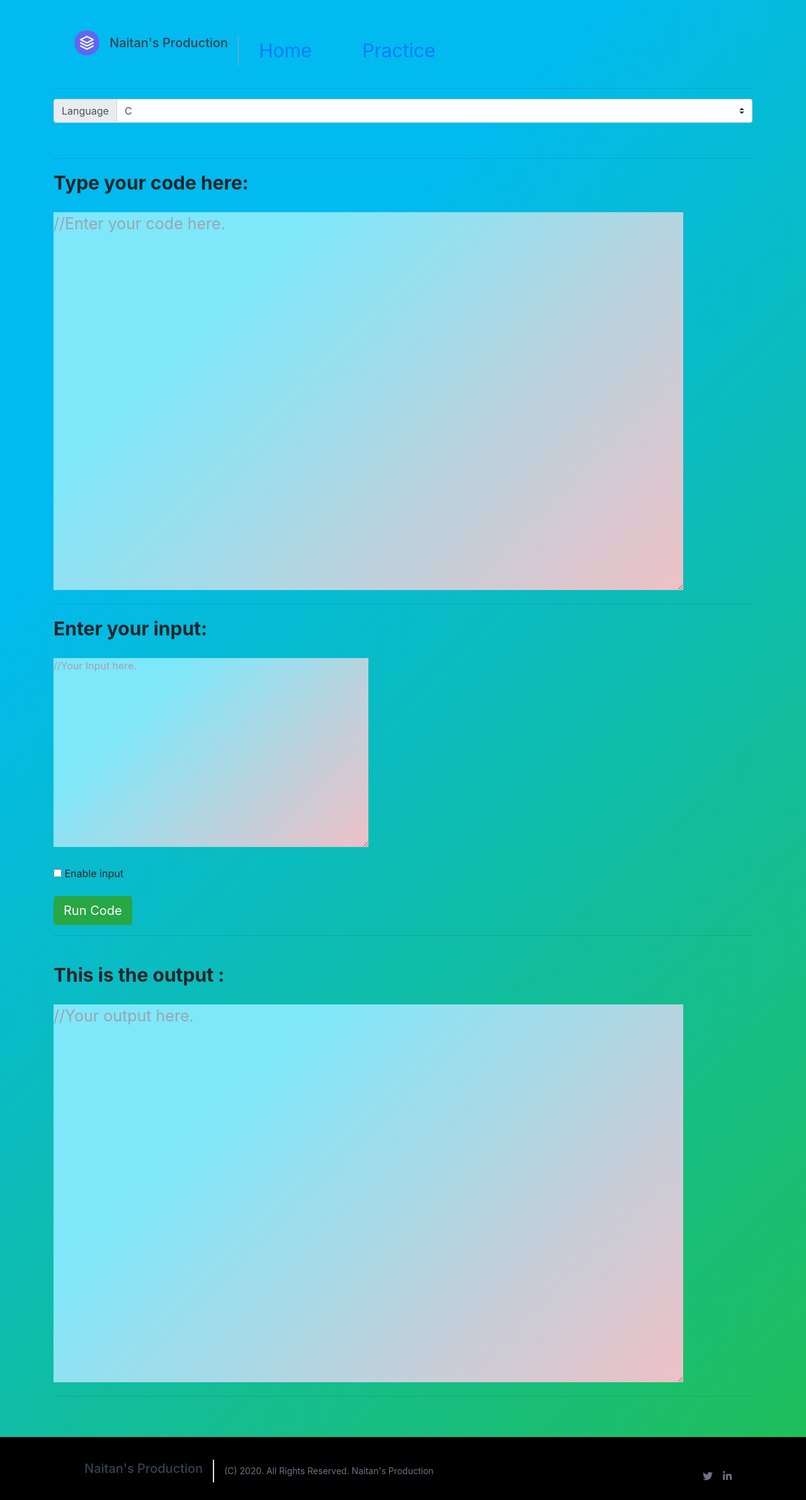
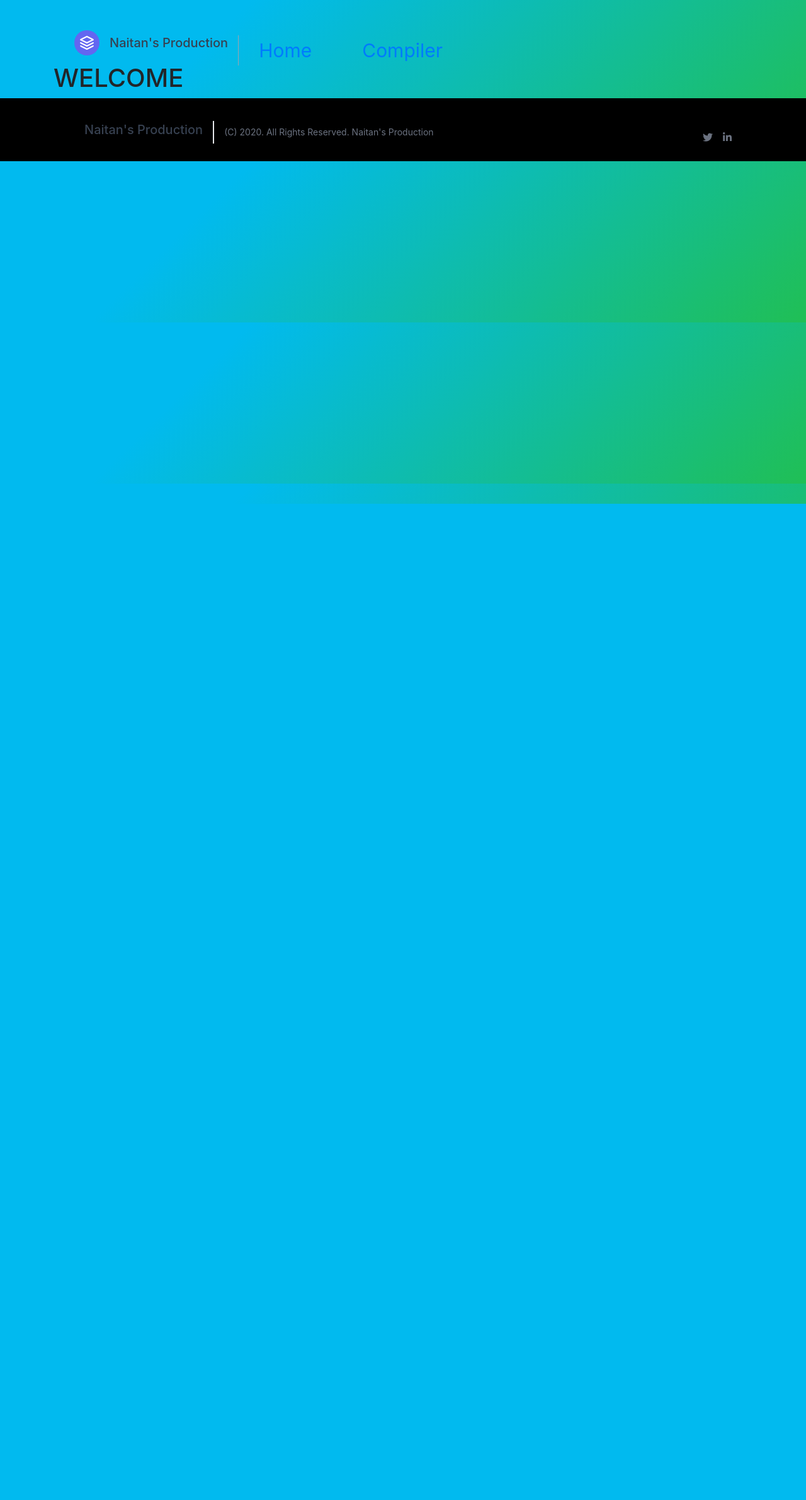
Before and after one commit to Pirate2606/compiler, a Flask app: page / in a window 1280 px wide. Shown: the whole page at 63% size. After the commit the page ends 800 px from the top, so only its background shows below. Run offline with Flask 2, Linux system fonts and the light colour scheme; some libraries are stand-ins or nearby versions.

Commit message:
Refactored the code and fixed the issue where selected language change after submit

```diff
--- a/app.py
+++ b/app.py
@@ -2,14 +2,24 @@ from flask import Flask, render_template, request, redirect, url_for
 import subprocess, os
 from subprocess import PIPE
 
+
+
 app = Flask(__name__)
+app.config['SECRET_KEY'] = "sec"
 
 
 @app.route('/')
-def Compiler():
+def home():
+	return render_template('home.html')
+
+
+@app.route('/compile')
+def compiler():
 	check = ''
 	language = ''
-	return render_template('home.html',
+	flag = 1            # none of the language is selected before-hand
+	return render_template('compiler.html',
+							flag = flag,
 	                        check = check,
 							data = [{'language':'C'}, {'language':'Python'}]
 	)
@@ -17,7 +27,8 @@ def Compiler():
 
 @app.route('/submit', methods = ['GET','POST'])
 def submit():
-	if request.method == 'POST':
+	flag = 0
+	if request.method == "POST":
 
 		code = request.form['code']
 		inp = request.form['input']
@@ -31,13 +42,16 @@ def submit():
 			check = 'checked'
 
 		output = complier_output(code, inp, chk, lan)
-	return render_template('home.html',
+	return render_template('compiler.html',
+							lang = lan,
+							flag = flag,
 	                        code = code,
 							input = inp,
 							output = output,
 							check = check,
 							data = [{'language':'C'}, {'language':'Python'}]
     )
+
 
 
 def createFile(code, lan):
--- a/templates/base.html
+++ b/templates/base.html
@@ -40,8 +40,8 @@
                     <span class="ml-3 text-xl">Naitan's Production</span>
                 </a>
                 <nav class="md:mr-auto md:ml-4 md:py-1 md:pl-4 md:border-l md:border-gray-400	flex flex-wrap items-center text-base justify-center">
-                    <a class="mr-5 hover:text-gray-900 navbar" href="#">Home</a>
-                    <a class="mr-5 hover:text-gray-900 navbar" href="#">Practice</a>
+                    <a class="mr-5 hover:text-gray-900 navbar" href="{{ url_for('home') }}">Home</a>
+                    <a class="mr-5 hover:text-gray-900 navbar" href="{{ url_for('compiler') }}">Compiler</a>
                 </nav>
             </div>
         </header>
--- a/templates/home.html
+++ b/templates/home.html
@@ -4,48 +4,7 @@
 {% block content %}
 
 	<div class="container">
-		<form action="/submit" method="post">
-			<br>
-			<hr>
-			<div class="input-group mb-3">
-	  			<div class="input-group-prepend">
-	    			<label class="input-group-text" for="inputGroupSelect01">Language</label>
-	  			</div>
-	  			<select class="custom-select" id="inputGroupSelect01" name = "comp_select">
-					{% for o in data %}
-						<option value="{{ o.language }}">{{ o.language }}</option>
-					{% endfor %}
-	  			</select>
-			</div>
-			<br>
-			<hr>
-			{% if output %}
-				<a class = "btn btn-success scroll" href="#out">View Output</a>
-				<br>
-				<hr>
-			{% endif %}
-
-			<strong>Type your code here:</strong>
-			<br><br>
-			<textarea class = "io" name="code" required placeholder="//Enter your code here.">{{code}}</textarea>
-			<br>
-			<hr>
-			<strong>Enter your input:</strong>
-			<br><br>
-			<textarea id = "input" name="input" placeholder="//Your Input here.">{{input}}</textarea>
-			<br><br>
-			<input type="checkbox" name="check" id="GFG" value="1" {{check}}> Enable input
-			<br><br>
-			<button class = "btn-lg btn-success" type="submit" >Run Code</button>
-			<br>
-			<hr>
-			<br>
-			<strong id = "out">This is the output : </strong>
-			<br><br>
-			<textarea class = "io" name="output" disabled placeholder="//Your output here.">{{output}}</textarea>
-			<hr>
-		</form>
-		<br><br>
+		<h1>WELCOME</h1>
 	</div>
 
 {% endblock %}
```
Also changed, not shown: templates/compiler.html (added, +61 -0 lines).
